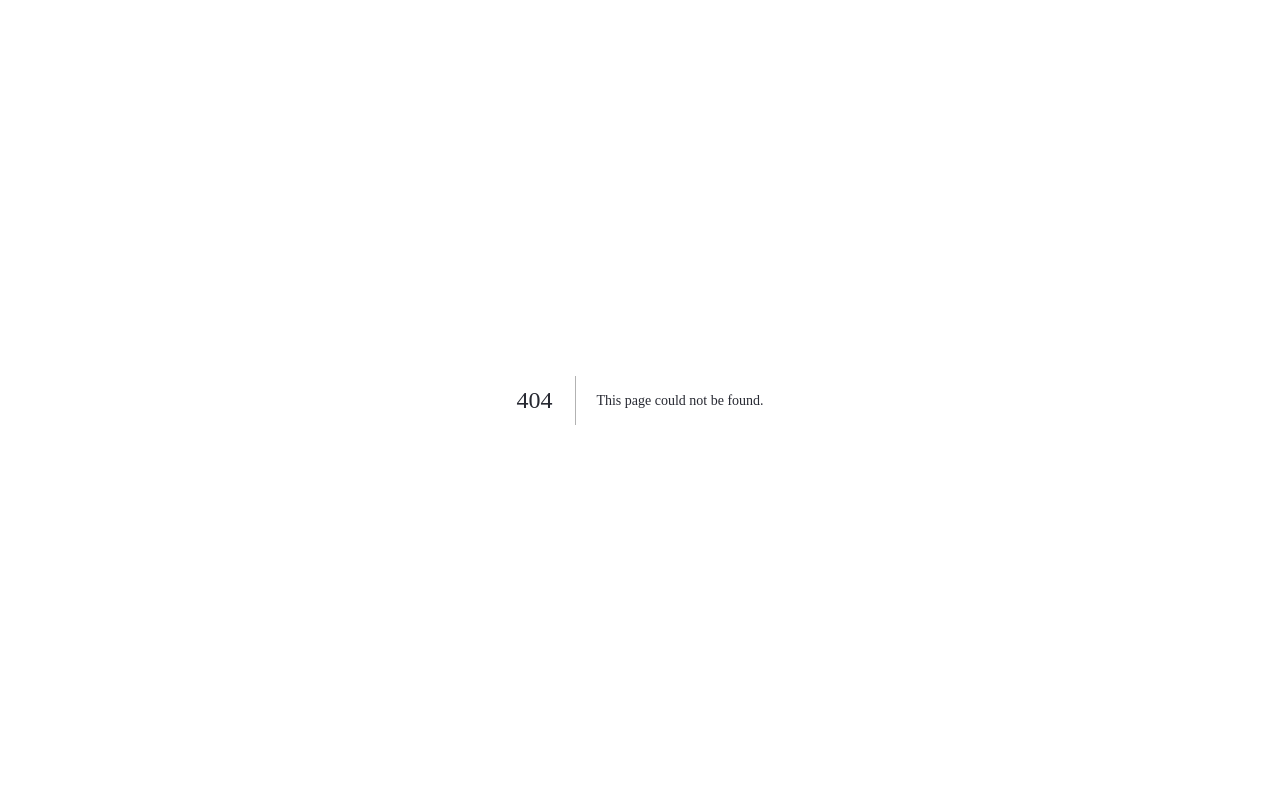
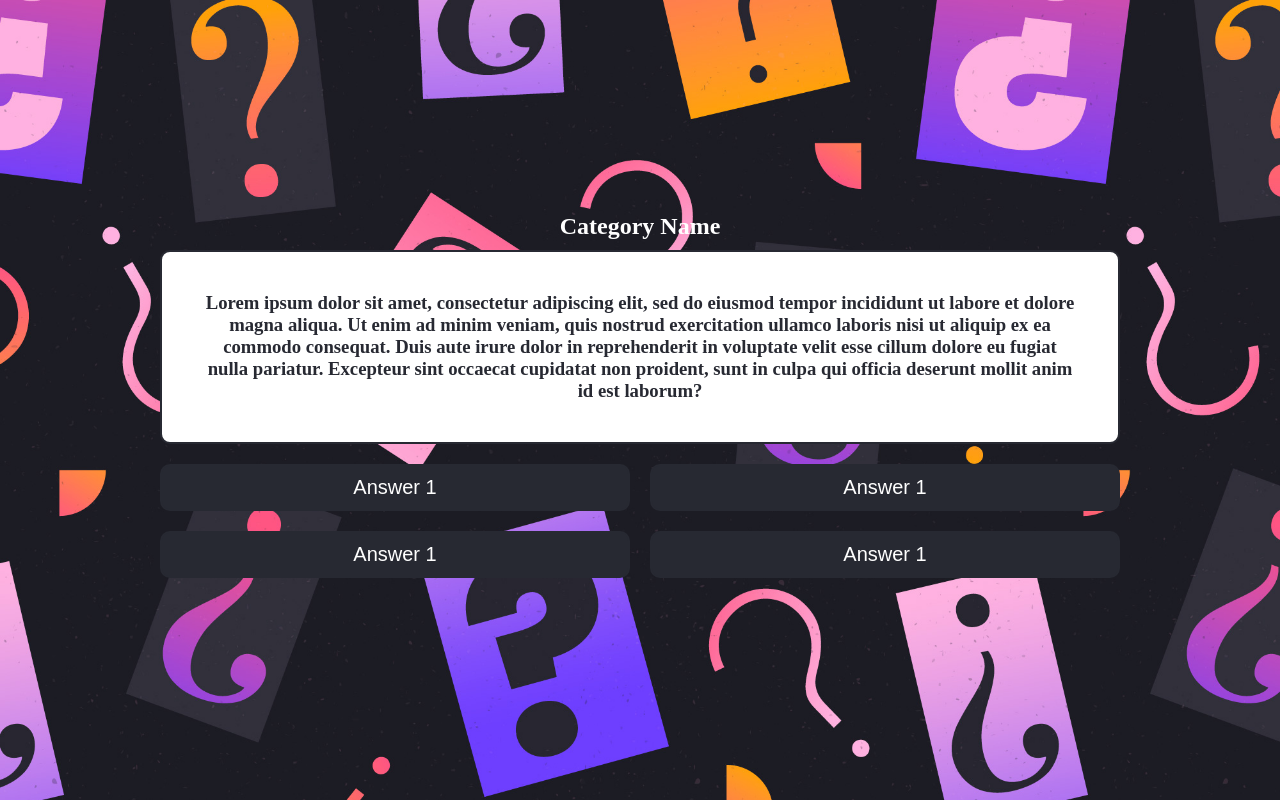
Before and after one commit to speer987/react-trivia, a Next.js app: page /question in a window 1280 px wide. Before the commit this address had no page. Built offline with nearby package versions, Linux system fonts and the light colour scheme; a web font is replaced by a local one.

Commit message:
adding a questions page

```diff
--- /dev/null
+++ b/pages/question.js
@@ -0,0 +1,27 @@
+import "src/app/globals.css"
+import styles from "src/app/page.module.css"
+
+export default function Question(){
+    return (
+    <main>
+        <div className={`${styles.margin} ${styles.center}`}>
+            <h2 className={styles.white_text}>Category Name</h2>
+            <div className={styles.title_card}>
+                <h3>Lorem ipsum dolor sit amet, consectetur adipiscing elit, sed do eiusmod tempor incididunt ut labore et dolore magna aliqua. Ut enim ad minim veniam, quis nostrud exercitation ullamco laboris nisi ut aliquip ex ea commodo consequat. Duis aute irure dolor in reprehenderit in voluptate velit esse cillum dolore eu fugiat nulla pariatur. Excepteur sint occaecat cupidatat non proident, sunt in culpa qui officia deserunt mollit anim id est laborum?</h3>
+            </div>
+            <div className={styles.max_width}>
+                <form className={styles.temp2}>
+                        <div className={`${styles.flex_column} ${styles.half_width}`}>
+                            <button className={styles.fit}>Answer 1</button>
+                            <button className={styles.fit}>Answer 1</button>
+                        </div>
+                        <div className={`${styles.flex_column} ${styles.half_width}`}>
+                            <button className={styles.fit}>Answer 1</button>
+                            <button className={styles.fit}>Answer 1</button>
+                        </div>
+                </form>
+            </div>
+        </div>
+    </main>
+    );
+}
--- a/pages/questions.js
+++ b/pages/questions.js
@@ -17,7 +17,7 @@ export default function Questions() {
                 <form className={styles.temp2}>
                     <div className={styles.temp}>
                         <h2 className={`${styles.center} ${styles.white_text}`}>Category 1</h2>
-                        <button className={styles.fit}>Category 1 Difficult Card</button>
+                        <Link href="/question"><button>Category 1 Difficult Card</button></Link>
                         <button className={styles.fit}>Category 1 Medium Card</button>
                         <button className={styles.fit}>Category 1 Easy Card</button>
                     </div>
--- a/src/app/globals.css
+++ b/src/app/globals.css
@@ -97,7 +97,7 @@ main {
   background-size: cover;
 }
 
-h1, h2, h3 {
+h1, h2, h3, h4, h5, h6 {
   color: #272932;
   font-family: 'Eczar', serif;
   font-weight: 700;
--- a/src/app/page.module.css
+++ b/src/app/page.module.css
@@ -9,6 +9,23 @@
   color: white;
 }
 
+.flex_column {
+  display: flex;
+  flex-direction: column;
+}
+
+.max_width {
+  width: 100%;
+}
+
+.half_width {
+  width: 50%;
+}
+
+.margin {
+  margin: 150px;
+}
+
 .options {
   display: flex;
   flex-direction: row;
@@ -16,7 +33,6 @@
 
 .center {
   text-align: center;
-  outline: white 2px;
 }
 
 .title_card {
```
